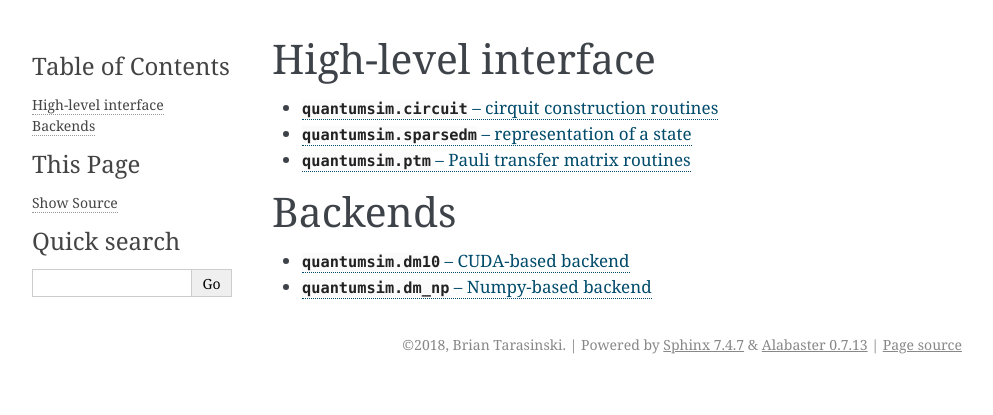
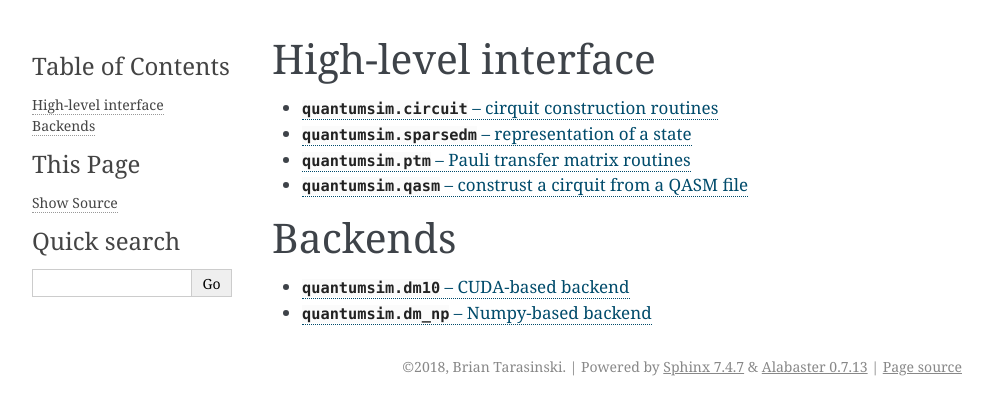
Before and after one commit to quantumsim/quantumsim, a Sphinx documentation site: the page built from doc/source/reference/index.rst, in a window 1280 px wide. Shown: the top 415 px of the page, without its empty margins (148-1141 px from the left). Built offline with Sphinx 7.4.7, drawn with Linux system fonts in a browser that asks for light colours.

Commit message:
add qasm documentation

```diff
--- a/doc/source/reference/index.rst
+++ b/doc/source/reference/index.rst
@@ -7,6 +7,7 @@ High-level interface
    quantumsim.circuit
    quantumsim.sparsedm
    quantumsim.ptm
+   quantumsim.qasm
 
 Backends
 ========
--- /dev/null
+++ b/doc/source/reference/quantumsim.qasm.rst
@@ -0,0 +1,10 @@
+
+:mod:`quantumsim.qasm` -- construst a cirquit from a QASM file
+==============================================================
+
+.. module:: quantumsim.qasm
+
+.. autosummary::
+   :toctree: generated/
+
+   QASMParser
```
